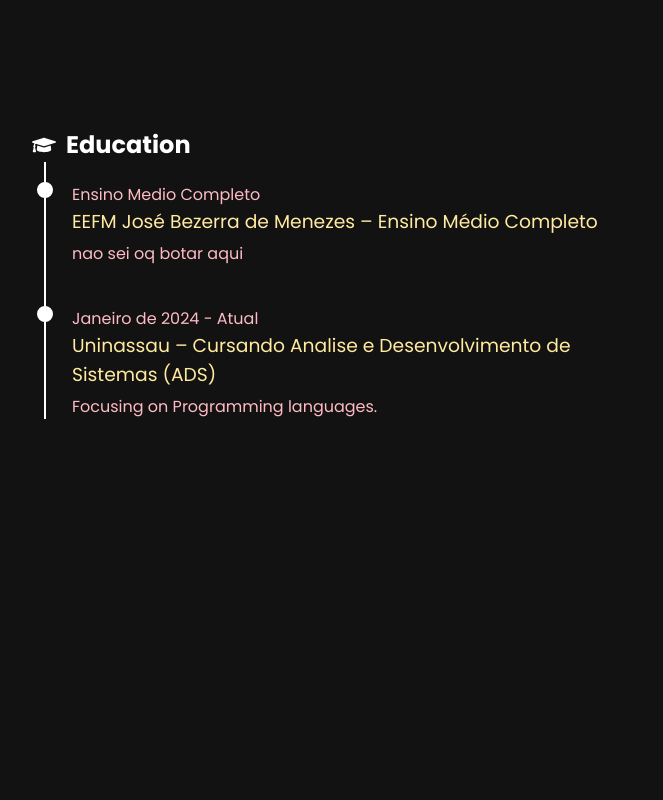
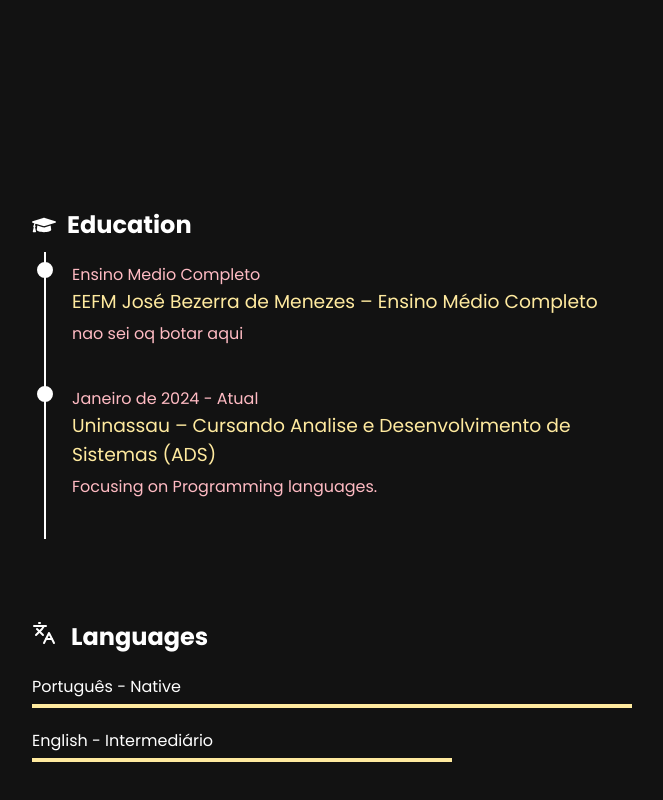
Before and after one commit to gabrielcsilvaa/PortfolioGabriel-react, a React (Create React App) app: page / in a window 1280 px wide. Shown: the part 576-1376 px from the top of the page, without its empty margins (308-971 px from the left). Before the commit the page ends 1035 px from the top, so only its background shows below. Built offline with nearby package versions, Linux system fonts and the light colour scheme.

Commit message:
fazendo o componente languages

```diff
--- a/src/App.css
+++ b/src/App.css
@@ -4,3 +4,10 @@
   margin: 0;
   padding: 0;
 }
+.App {
+  display: flex;
+  flex-direction: column; /* Alinha os componentes verticalmente */
+  align-items: center; /* Centraliza os componentes horizontalmente */
+  padding: 20px;
+  background-color: #121212;
+}
--- a/src/App.js
+++ b/src/App.js
@@ -1,12 +1,14 @@
 import './App.css';
 import Header from './components/header';
 import Education from './components/education';
+import Languages from './components/languages';
 function App() {
   return (
     <div className='App'>
       <Header />
       <header className='App-header'></header>
       <Education />
+      <Languages />
     </div>
   );
 }
--- /dev/null
+++ b/src/components/languages.jsx
@@ -0,0 +1,23 @@
+import { LuLanguages } from 'react-icons/lu';
+import '../styles/languages.css';
+
+function Languages() {
+  return (
+    <div className='languages'>
+      <h2>
+        <LuLanguages /> Languages
+      </h2>
+      <div className='language'>
+        <span>Português - Native</span>
+        <div className='line native'></div>
+      </div>
+      <div className='language'>
+        <span>English - Intermediário</span>
+        <div className='line proficiency'></div>
+      </div>
+      <div className='language'></div>
+    </div>
+  );
+}
+
+export default Languages;
--- a/src/styles/education.css
+++ b/src/styles/education.css
@@ -9,7 +9,7 @@
 .timeline {
   position: absolute;
   left: 12px;
-  top: 35px;
+  top: 65px;
   bottom: 0;
   width: 2px;
   background-color: #fff;
@@ -20,7 +20,7 @@
   font-weight: 600;
   display: flex;
   align-items: center;
-  gap: 10px;
+  gap: 11px;
   margin-bottom: 20px;
 }
 
--- /dev/null
+++ b/src/styles/languages.css
@@ -0,0 +1,81 @@
+.languages {
+    display: flex;
+    flex-direction: column; /* Alinha os itens verticalmente */
+    align-items: left; /* Centraliza horizontalmente */
+    padding: 20px;
+    margin-bottom: 50px; /* Espaço entre Languages e o próximo componente */
+    color: #ffffff;
+    border-radius: 8px;
+    width: 100%;
+    max-width: 600px; /* Limita a largura do componente */
+    margin-left: auto;
+    margin-right: auto;
+  }
+
+  .languages h2 {
+    font-family: 'Poppins', sans-serif;
+    font-size: 24px;
+    margin-bottom: 20px;
+    align-items: left;
+    color: white;
+  }
+
+  .languages h2 svg {
+    margin-right: 10px;
+  }
+
+  .language {
+    margin-bottom: 20px;
+    width: 100%; /* Ocupa toda a largura disponível */
+  }
+
+  .language span {
+    display: block;
+    font-family: 'Poppins', sans-serif;
+    font-size: 16px;
+    margin-bottom: 5px;
+    color: white;
+  }
+
+  .line {
+    height: 4px;
+    background-color: #FFEA9F;
+  }
+
+  .native {
+    width: 100%;
+  }
+
+  .proficiency {
+    width: 70%;
+  }
+
+  .beginner {
+    width: 40%;
+  }
+
+  @font-face {
+    font-family: 'Poppins';
+    src: url('../fonts/Poppins-Regular.ttf') format('truetype');
+    font-weight: 400;
+    font-style: normal;
+  }
+
+  @font-face {
+    font-family: 'Poppins';
+    src: url('../fonts/Poppins-Bold.ttf') format('truetype');
+    font-weight: 700;
+    font-style: normal;
+  }
+
+  .highlight-yellow {
+    color: #ffea9f;
+  }
+
+  .highlight-pink {
+    color: #ffbbc3;
+  }
+
+  .highlight-blue {
+    color: #b6fbff;
+  }
```
